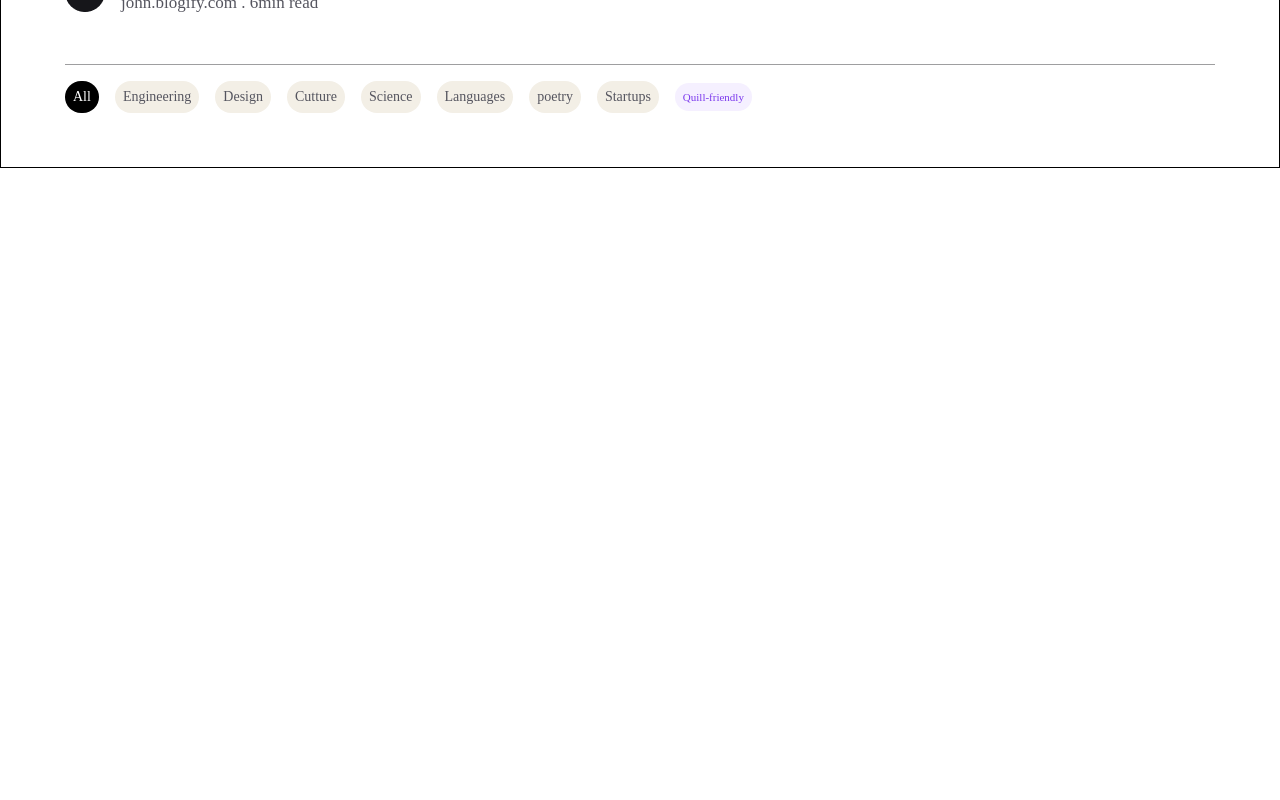
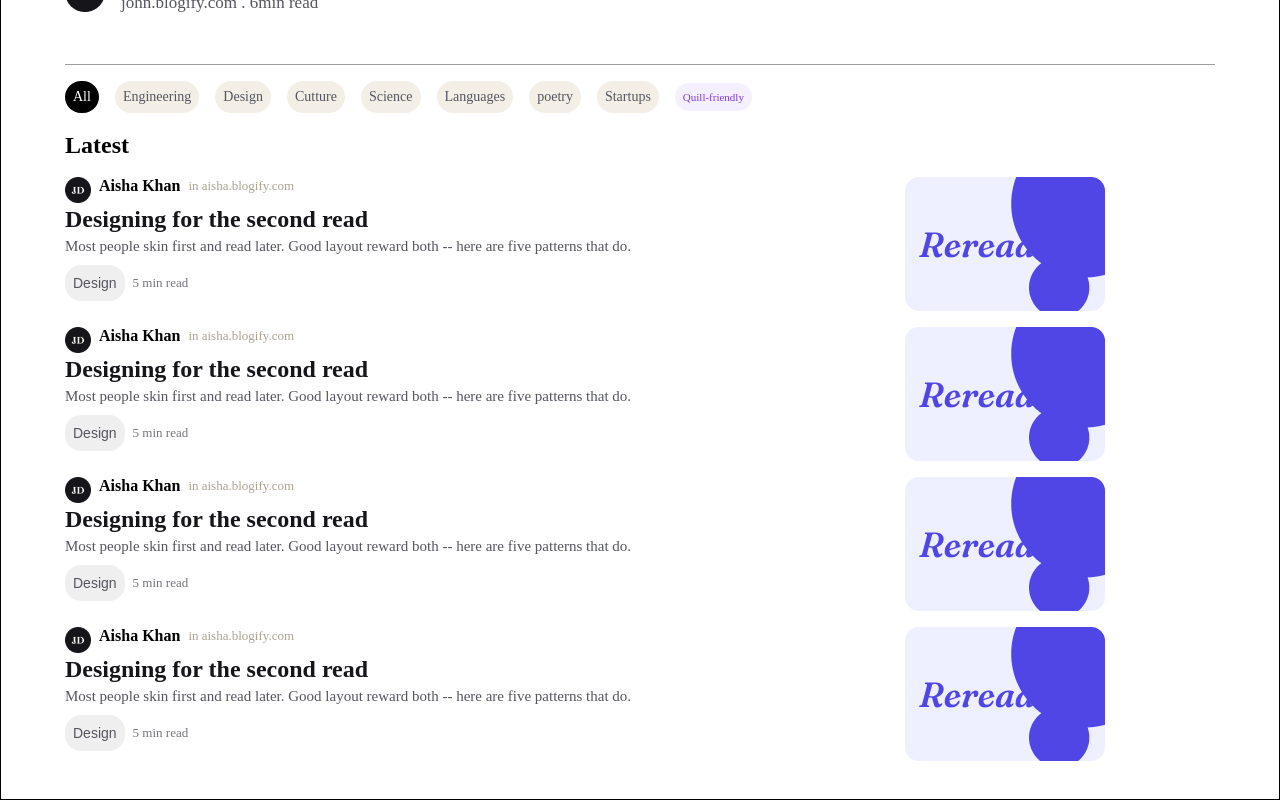
Before and after one commit to sahiba2503/currentProject, a React (Vite) app in the folder vite-project/: page / in a window 1280 px wide. Shown: the part 1071-1871 px from the top of the page. Before the commit the page ends 1239 px from the top, so only its background shows below. Built offline with nearby package versions, Linux system fonts and the light colour scheme.

Commit message:
latest part of the ui

```diff
--- a/vite-project/src/component/Home.jsx
+++ b/vite-project/src/component/Home.jsx
@@ -1,69 +1,68 @@
 import Navbar from "./Navbar";
 import Latency from "./Latency";
+import Latestlist from "./Latestlist";
+import Storiesworth from "./Storiesworth";
+import Avatar from "../assets/Avatar.png";
+import cover from "../assets/cover.png";
 function Home() {
   return (
     <div>
       <Navbar />
       <div className='homeContainer'>
-        <div className='mainContainer'>
-          <div className='storiesContainer'>
-            <h5> READ.WRITE.UDERSTAND</h5>
-            <h1>Stories worth understanding.</h1>
-            <p>
-              Independent writer, their own addresses, and Quill in the margin-
-              so any line in any post can be explained, simplified, questioned
-              or translated in a tap.
-            </p>
-            <h4>your blog address</h4>
-            <input type='text' placeholder='https://yourname.blogify.com' />
-            <button>Claim it</button>
-            <h6>yourname.blogify.com is available</h6>
+        <Storiesworth />
+        <Latency />
+       <Latestlist />
+
+       <div className="latestContent">
+          <h4>Latest</h4>
+          <div className="latestContainer">
+            <div className="designdetail">
+          <div className="latestUserDetail">
+            <img src={Avatar} /> <strong>Aisha Khan </strong><p>in aisha.blogify.com</p>
             </div>
-          <div className='tryItContainer'>
-            <h6>TRY IT - SELECT ANY LINE</h6>
-            <ul className='listContainer'>
-              <li>Explain</li>
-              <li>Simplify</li>
-              <li>Counter</li>
-              <li>Translate</li>
-            </ul>
-            <div className='feelContainer'>
-              <div className='feelDetailContent'>
-                <p>
-                  When a response takes too long, it feels like distance - as if
-                  the app lives somewhere far away.
-                </p>
+            <div className="latestheadingcontent"><h3>Designing for the second read</h3>
+            <p>Most people skin first and read later. Good layout reward both -- here are five patterns that do.</p>
              </div>
-
-              <div className='explainedContainer'>
-                <strong>EXPLAINED X</strong>
-                <i>Feels like distance</i>
-                <p>
-                  Latency is the delay between your action and the response.Like
-                  distance, every hop a request makes adds travel time - even
-                  when servers are close.
-                </p>
-                <div className='explainedBtnContainer'>
-                  <button>simpler</button>
-                  <button>Go deeper</button>
+             <div className="designBtninf"><button>Design</button> <p>5 min read </p></div>
              </div>
+             <div className="latestRereimg"><img src={cover} /></div>
              </div>
+              <div className="latestContainer">
+            <div className="designdetail">
+          <div className="latestUserDetail">
+            <img src={Avatar} /> <strong>Aisha Khan </strong><p>in aisha.blogify.com</p>
             </div>
+            <div className="latestheadingcontent"><h3>Designing for the second read</h3>
+            <p>Most people skin first and read later. Good layout reward both -- here are five patterns that do.</p>
              </div>
+             <div className="designBtninf"><button>Design</button> <p>5 min read </p></div>
              </div>
-        <Latency />
-        <div className="latestList">
-          <ul>
-            <li className="first-list">All</li>
-            <li>Engineering</li>
-            <li>Design</li>
-            <li>Cutture</li>
-            <li>Science</li>
-            <li>Languages</li>
-            <li>poetry</li>
-            <li>Startups</li>
-            <li className="last-list">Quill-friendly</li>
-          </ul>
+             <div className="latestRereimg"><img src={cover} /></div>
+             </div>
+              <div className="latestContainer">
+            <div className="designdetail">
+          <div className="latestUserDetail">
+            <img src={Avatar} /> <strong>Aisha Khan </strong><p>in aisha.blogify.com</p>
+            </div>
+            <div className="latestheadingcontent"><h3>Designing for the second read</h3>
+            <p>Most people skin first and read later. Good layout reward both -- here are five patterns that do.</p>
+             </div>
+             <div className="designBtninf"><button>Design</button> <p>5 min read </p></div>
+             </div>
+             <div className="latestRereimg"><img src={cover} /></div>
+             </div>
+              <div className="latestContainer">
+            <div className="designdetail">
+          <div className="latestUserDetail">
+            <img src={Avatar} /> <strong>Aisha Khan </strong><p>in aisha.blogify.com</p>
+            </div>
+            <div className="latestheadingcontent"><h3>Designing for the second read</h3>
+            <p>Most people skin first and read later. Good layout reward both -- here are five patterns that do.</p>
+             </div>
+             <div className="designBtninf"><button>Design</button> <p>5 min read </p></div>
+             </div>
+             <div className="latestRereimg"><img src={cover} /></div>
+             </div>
        </div>
            </div>
         </div>
--- /dev/null
+++ b/vite-project/src/component/Latestlist.jsx
@@ -0,0 +1,21 @@
+
+
+function Latestlist() {
+  return (
+    <div className="latestList">
+          <ul>
+            <li className="first-list">All</li>
+            <li>Engineering</li>
+            <li>Design</li>
+            <li>Cutture</li>
+            <li>Science</li>
+            <li>Languages</li>
+            <li>poetry</li>
+            <li>Startups</li>
+            <li className="last-list">Quill-friendly</li>
+          </ul>
+        </div>
+  )
+}
+
+export default Latestlist
--- /dev/null
+++ b/vite-project/src/component/Storiesworth.jsx
@@ -0,0 +1,54 @@
+
+
+function Storiesworth() {
+  return (
+    <div className='mainContainer'>
+          <div className='storiesContainer'>
+            <h5> READ.WRITE.UDERSTAND</h5>
+            <h1>Stories worth understanding.</h1>
+            <p>
+              Independent writer, their own addresses, and Quill in the margin-
+              so any line in any post can be explained, simplified, questioned
+              or translated in a tap.
+            </p>
+            <h4>your blog address</h4>
+            <input type='text' placeholder='https://yourname.blogify.com' />
+            <button>Claim it</button>
+            <h6>yourname.blogify.com is available</h6>
+          </div>
+          <div className='tryItContainer'>
+            <h6>TRY IT - SELECT ANY LINE</h6>
+            <ul className='listContainer'>
+              <li>Explain</li>
+              <li>Simplify</li>
+              <li>Counter</li>
+              <li>Translate</li>
+            </ul>
+            <div className='feelContainer'>
+              <div className='feelDetailContent'>
+                <p>
+                  When a response takes too long, it feels like distance - as if
+                  the app lives somewhere far away.
+                </p>
+              </div>
+
+              <div className='explainedContainer'>
+                <strong>EXPLAINED X</strong>
+                <i>Feels like distance</i>
+                <p>
+                  Latency is the delay between your action and the response.Like
+                  distance, every hop a request makes adds travel time - even
+                  when servers are close.
+                </p>
+                <div className='explainedBtnContainer'>
+                  <button>simpler</button>
+                  <button>Go deeper</button>
+                </div>
+              </div>
+            </div>
+          </div>
+        </div>
+  )
+}
+
+export default Storiesworth
--- a/vite-project/src/component/auth.css
+++ b/vite-project/src/component/auth.css
@@ -518,3 +518,89 @@ color:#7C3AED;
     font-size: 11px;
     color:#7C3AED;
    }
+   /* latest content */
+
+.latestContent{
+    width: 100%;
+    display: flex;
+    flex-direction: column;
+    gap: 1rem;
+}
+.latestContainer{
+    display: flex;
+    flex-direction: row;
+
+}
+.latestContent h4{
+    font-size: 24px;
+    line-height: 32px;
+    font-weight: 600;
+}
+    .latestUserDetail {
+display: flex;
+flex-direction:row ;
+align-content: center;
+gap:0.5rem;
+   }
+   .latestUserDetail span{
+    font-size: 12px;
+    line-height: 16px;
+    font-weight: 500;
+    color:#16161A;
+   }
+   .latestUserDetail p{
+    font-size: 13px;
+    line-height: 18px;
+    font-weight: 400;
+    color:#74747E;
+   }
+   .latestUserDetail img{
+    width: 26px;
+    height: 26px;
+   }
+   .latestUserDetail p{
+    color:#aaa392;
+   }
+   .latestheadingcontent h3{
+    font-size: 24px;
+    line-height: 32px;
+    font-weight: 600;
+    color:#16161A;
+   }
+   .latestheadingcontent p{
+    font-size: 15px;
+    line-height: 22px;
+    font-weight: 400;
+    color:#55555F;
+   }
+   .designBtninf{
+    display: flex;
+    flex-direction: row;
+    justify-content: left;
+    align-items: center;
+    gap: 0.5rem;
+   }
+   .designBtninf button{
+    border: none;
+    border-radius: 1rem;
+    font-size: 14px;
+    line-height: 20px;
+    letter-spacing: -0.5%;
+    color:#55555F;
+   }
+   .designBtninf p{
+     color:#74747E;
+     font-size: 13px;
+     line-height: 18px;
+     font-weight: 400;
+   }
+   .latestRereimg {
+    width: 21%;
+    height: 134px;
+   }
+   .designdetail{
+    width: 70%;
+    display: flex;
+    flex-direction: column;
+    margin-right: 3%;
+   }
```
Also changed, not shown: vite-project/src/assets/cover.png (added). Lines whose indentation alone changed are shown as unchanged.
